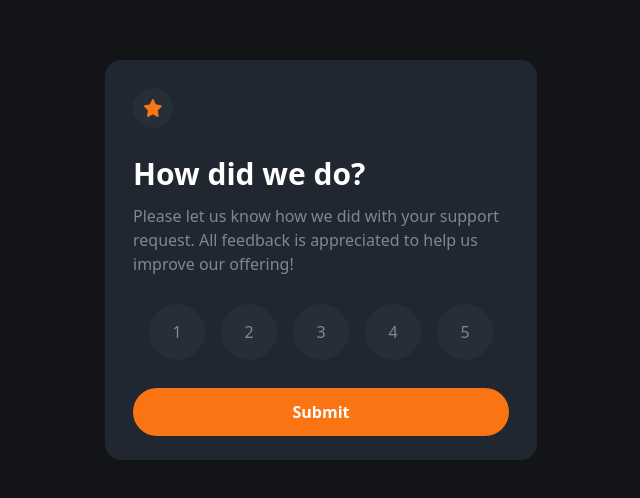
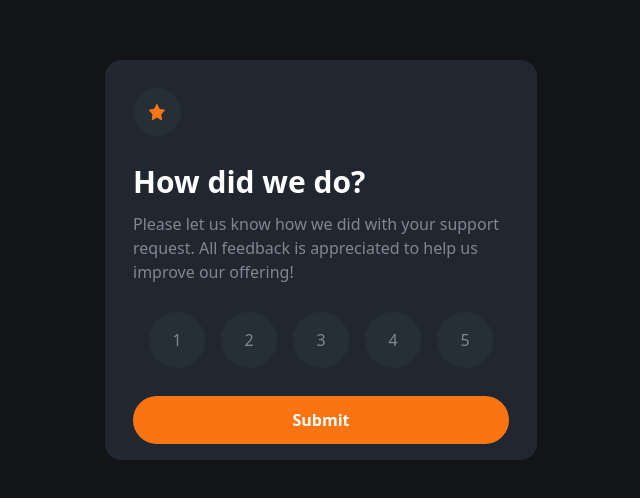
Before and after one commit to moutafatin1/frontendmentor-challenges, a Next.js app: page /rating-component in a window 1280 px wide. Shown: the part 140-638 px from the top of the page, without its empty margins (319-959 px from the left). Built offline with nearby package versions, Linux system fonts and the light colour scheme.

Commit message:
refactor code

```diff
--- a/src/components/RatingComponent/RatingContent.tsx
+++ b/src/components/RatingComponent/RatingContent.tsx
@@ -11,8 +11,8 @@ const RatingContent = ({ buttonsText, setRating, setSubmited }: Props) => {
   return (
     <div className="m-7 flex flex-col space-y-7 ">
       {/* Start icon */}
-      <div className="h-10 w-10 rounded-full bg-[#262f38] flex justify-center items-center">
-        <Image src="/icon-star.svg" alt="start icon" height={18} width={18} />
+      <div className="h-12 w-12 rounded-full bg-[#262f38] flex justify-center items-center">
+        <Image src="/icon-star.svg" alt="start icon" height={16} width={16} />
       </div>
       {/* text */}
       <div className="space-y-3">
--- a/src/components/RatingComponent/index.tsx
+++ b/src/components/RatingComponent/index.tsx
@@ -1,4 +1,29 @@
 import RatingContent from "./RatingContent";
 import ThankYouState from "./ThankYouState";
 
-export { RatingContent, ThankYouState };
+const buttonsText = ["1", "2", "3", "4", "5"];
+
+import React, { useState } from "react";
+
+const RatingComponent = () => {
+  const [submited, setSubmited] = useState(false);
+  const [rating, setRating] = useState("");
+  return (
+    <div className="h-screen flex justify-center items-center bg-[#121417]">
+      {/* Card */}
+      <div className="bg-[#202731] w-[27rem] h-[26rem] sm:h-[25rem] rounded-2xl mx-5">
+        {/* card content */}
+        {!submited && (
+          <RatingContent
+            buttonsText={buttonsText}
+            setRating={setRating}
+            setSubmited={setSubmited}
+          />
+        )}
+        {submited && <ThankYouState rating={rating} />}
+      </div>
+    </div>
+  );
+};
+
+export default RatingComponent;
--- a/src/pages/rating-component/index.tsx
+++ b/src/pages/rating-component/index.tsx
@@ -1,13 +1,8 @@
 import Head from "next/head";
 import React, { useState } from "react";
-import { RatingContent, ThankYouState } from "../../components/RatingComponent";
-
-const buttonsText = ["1", "2", "3", "4", "5"];
+import RatingComponent from "../../components/RatingComponent";
 
 const Rating = () => {
-  const [submited, setSubmited] = useState(false);
-  const [rating, setRating] = useState("");
-
   return (
     <>
       <Head>
@@ -15,20 +10,7 @@ const Rating = () => {
         <meta name="description" content="Generated by create next app" />
         <link rel="icon" href="/favicon.ico" />
       </Head>
-      <div className="h-screen flex justify-center items-center bg-[#121417]">
-        {/* Card */}
-        <div className="bg-[#202731] w-[27rem] h-[26rem] sm:h-[25rem] rounded-2xl mx-5">
-          {/* card content */}
-          {!submited && (
-            <RatingContent
-              buttonsText={buttonsText}
-              setRating={setRating}
-              setSubmited={setSubmited}
-            />
-          )}
-          {submited && <ThankYouState rating={rating} />}
-        </div>
-      </div>
+      <RatingComponent />
     </>
   );
 };
```
